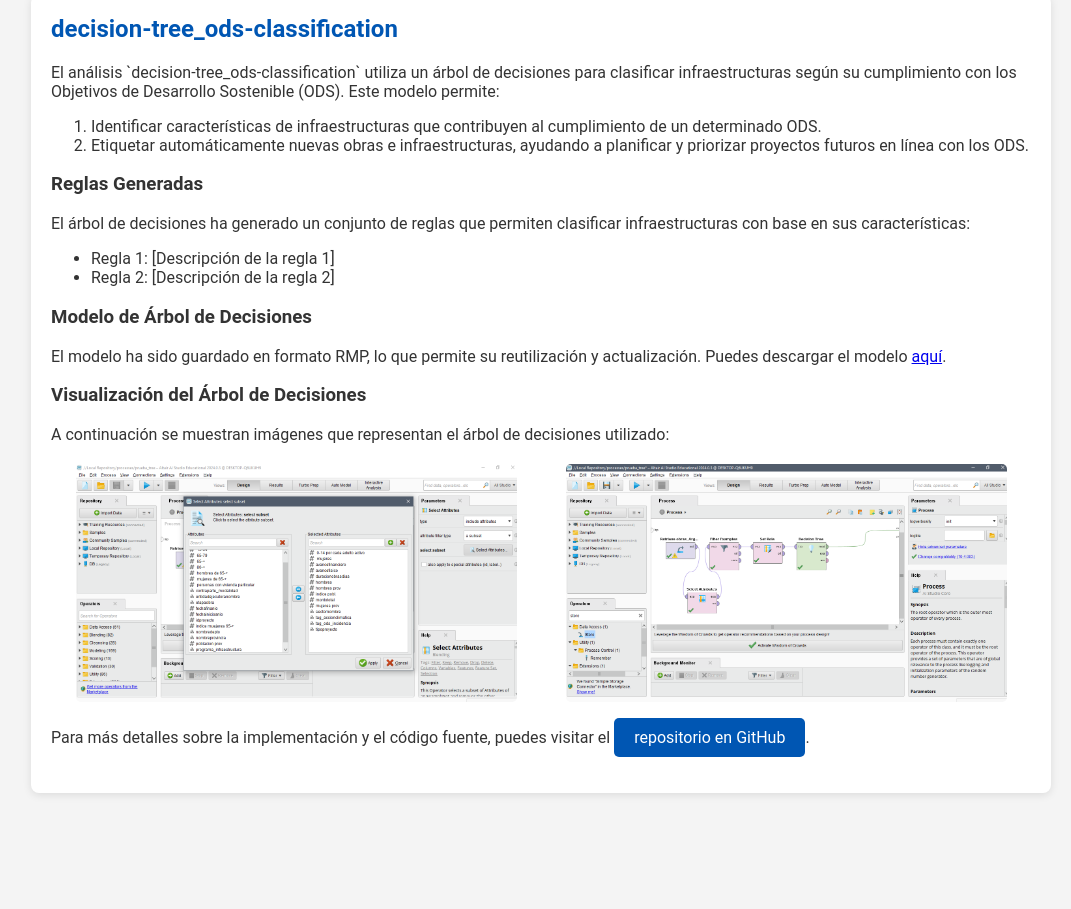
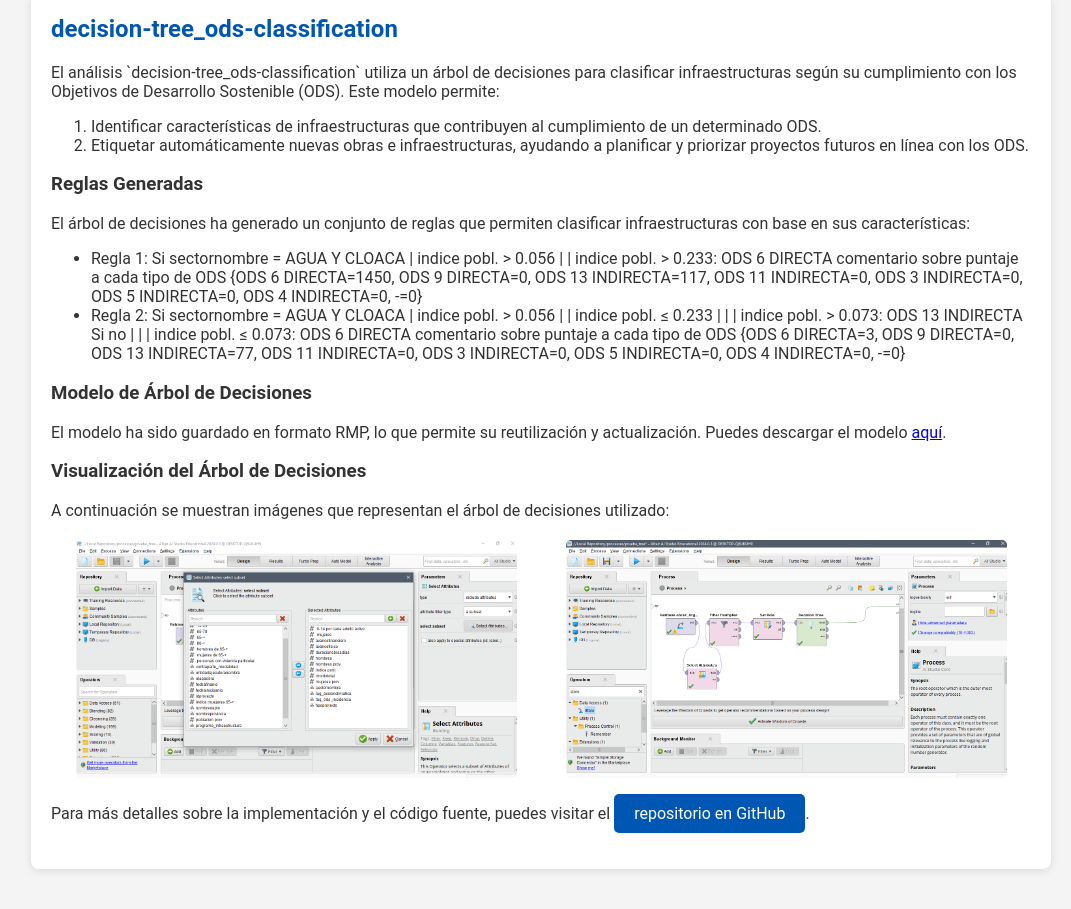
Before and after one commit to ingcarlosleon/data-Mapainversiones, a plain HTML site: page scripts/solucion-integrada/Index.html in a window 1280 px wide. Shown: the part 2106-3015 px from the top of the page, without its empty margins (209-1280 px from the left). Before the commit the page ends 2939 px from the top, so only its background shows below. Drawn offline with Linux system fonts and the light colour scheme.

Commit message:
Update Index.html

```diff
--- a/scripts/solucion-integrada/Index.html
+++ b/scripts/solucion-integrada/Index.html
@@ -1,5 +1,6 @@
 <!DOCTYPE html>
 <html lang="es">
+
 <head>
     <meta charset="UTF-8">
     <meta name="viewport" content="width=device-width, initial-scale=1.0">
@@ -124,8 +125,21 @@
             <h3>Reglas Generadas</h3>
             <p>El árbol de decisiones ha generado un conjunto de reglas que permiten clasificar infraestructuras con base en sus características:</p>
             <ul>
-                <li>Regla 1: [Descripción de la regla 1]</li>
-                <li>Regla 2: [Descripción de la regla 2]</li>
+                <li>Regla 1: Si sectornombre = AGUA Y CLOACA
+                                    |   indice pobl. > 0.056
+                                    |   |   indice pobl. > 0.233: ODS 6 DIRECTA
+                    comentario sobre puntaje a cada tipo de ODS
+                    {ODS 6 DIRECTA=1450, ODS 9 DIRECTA=0, ODS 13 INDIRECTA=117, ODS 11 INDIRECTA=0, ODS 3 INDIRECTA=0, ODS 5 INDIRECTA=0, ODS 4 INDIRECTA=0, -=0}
+                    </li>
+                <li>Regla 2: Si sectornombre = AGUA Y CLOACA
+                                    |   indice pobl. > 0.056
+                                    |   |   indice pobl. ≤ 0.233
+                                    |   |   |   indice pobl. > 0.073: ODS 13 INDIRECTA
+                                            Si no
+                                    |   |   |   indice pobl. ≤ 0.073: ODS 6 DIRECTA
+                    comentario sobre puntaje a cada tipo de ODS
+                    {ODS 6 DIRECTA=3, ODS 9 DIRECTA=0, ODS 13 INDIRECTA=77, ODS 11 INDIRECTA=0, ODS 3 INDIRECTA=0, ODS 5 INDIRECTA=0, ODS 4 INDIRECTA=0, -=0}
+                    </li>
                 <!-- Agregar más reglas según sea necesario -->
             </ul>
 
```
